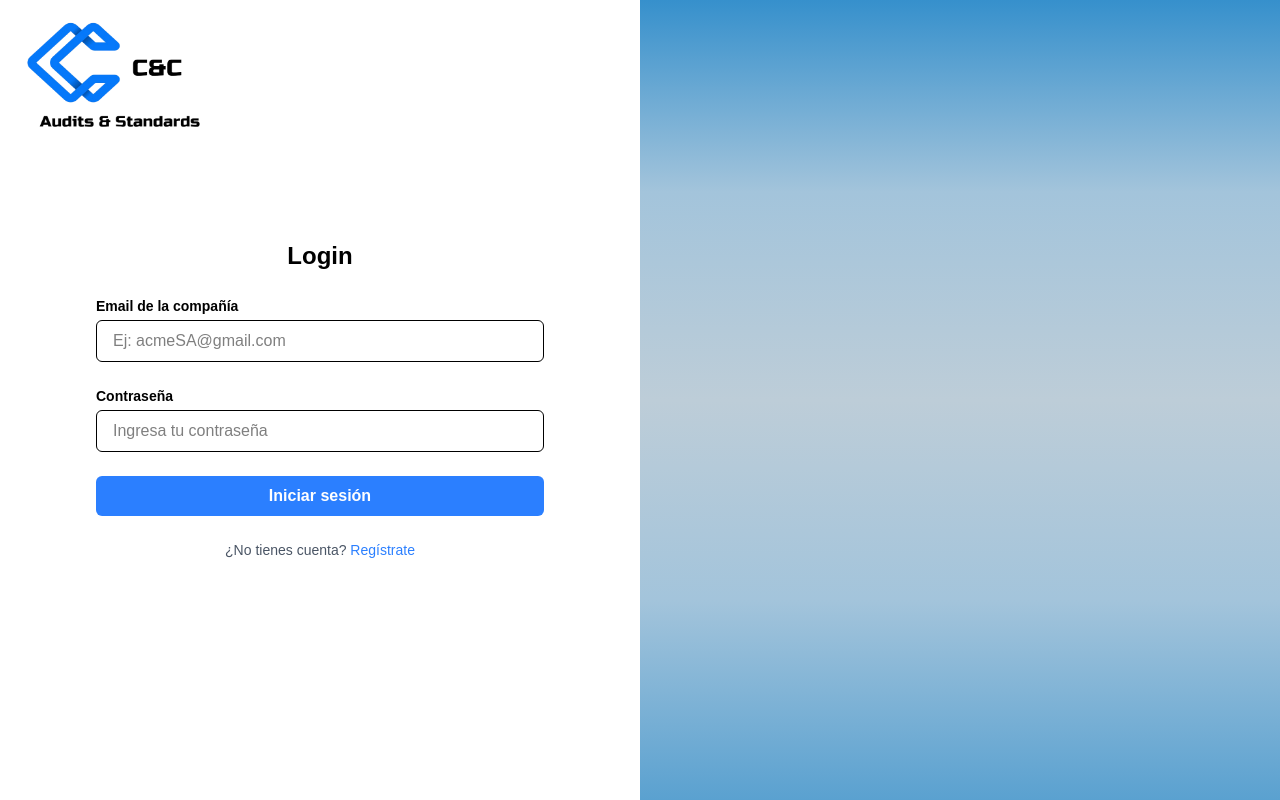
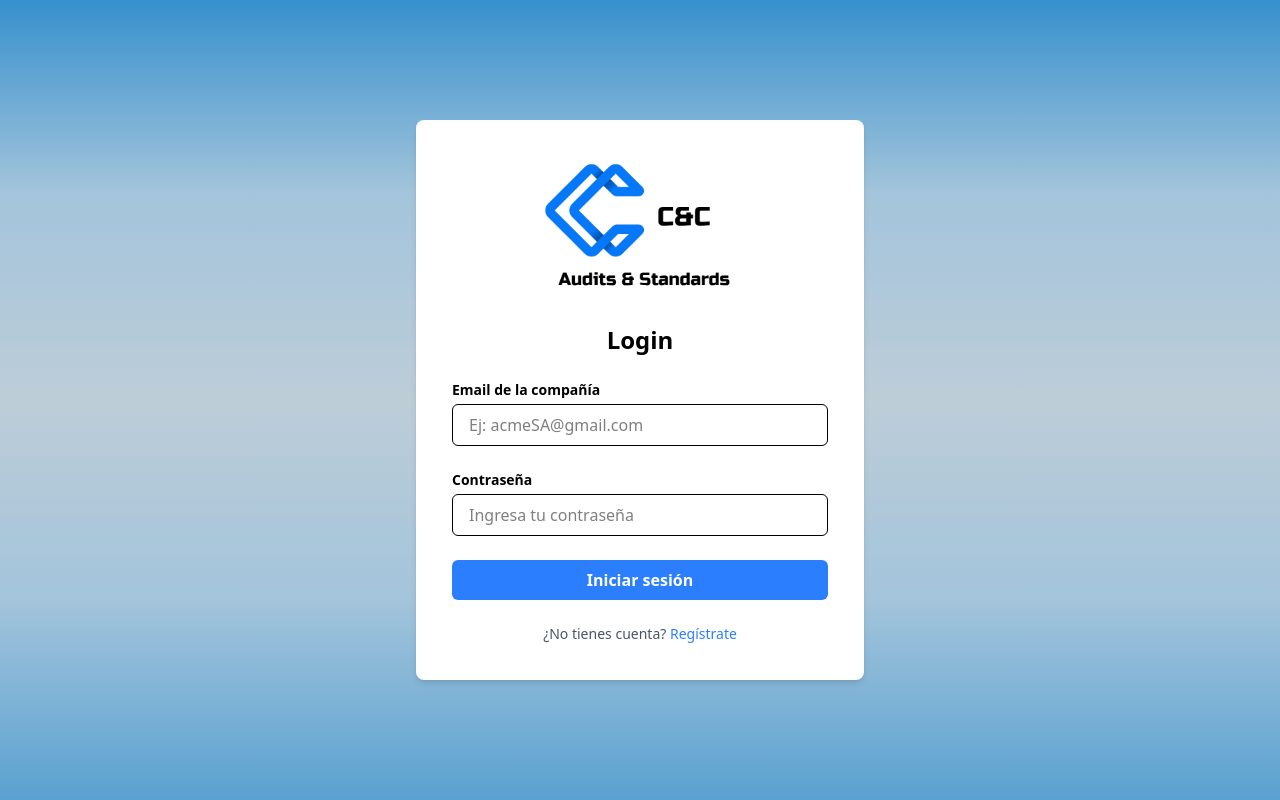
Before and after one commit to Makhai412/proyecto-frontend, a React (Vite) app: page / in a window 1280 px wide. Built offline with nearby package versions, Linux system fonts and the light colour scheme.

Commit message:
Login final

```diff
--- a/src/components/PanelLogin.tsx
+++ b/src/components/PanelLogin.tsx
@@ -1,5 +1,5 @@
 import { useState } from "react";
-import logo from '../assets/C&C logo2.png'; // Opcional: tu logo si tienes uno
+import logo from '../assets/C&C logo2.png';
 
 export default function PanelLogin() {
   const [email, setEmail] = useState<string>('');
@@ -12,26 +12,19 @@ export default function PanelLogin() {
       setError('Por favor completa todos los campos.');
       return;
     }
-    // Aquí podrías hacer la llamada a la API de login
     console.log('Email:', email, 'Password:', password);
     setError('');
   };
 
   return (
-    <div className="flex min-h-screen">
-      {/* Lado Izquierdo */}
-      <div>
-        <div className="absolute top-4 left-4 flex items-center gap-2">
-          {logo && (
-            <img src={logo} alt="Logo" className="h-30 w-50 mb-4" />
-          )}
-        </div>
+    <div className="flex min-h-screen justify-center items-center">
+      <div className="w-full max-w-md bg-white p-9 rounded-lg shadow-md flex flex-col items-center font-sans">
+        {/* Logo centrado arriba */}
+        {logo && (
+          <img src={logo} alt="Logo" className="h-35 mb-7" />
+        )}
 
-      </div>
-
-      {/* Lado Derecho - Formulario */}
-      <div className="w-1/2 flex flex-col justify-center items-center bg-white p-8">
-        <form onSubmit={handleSubmit} className="w-full max-w-md space-y-6">
+        <form onSubmit={handleSubmit} className="w-full space-y-6">
           <h2 className="text-2xl font-bold text-center">Login</h2>
 
           <div>
```
